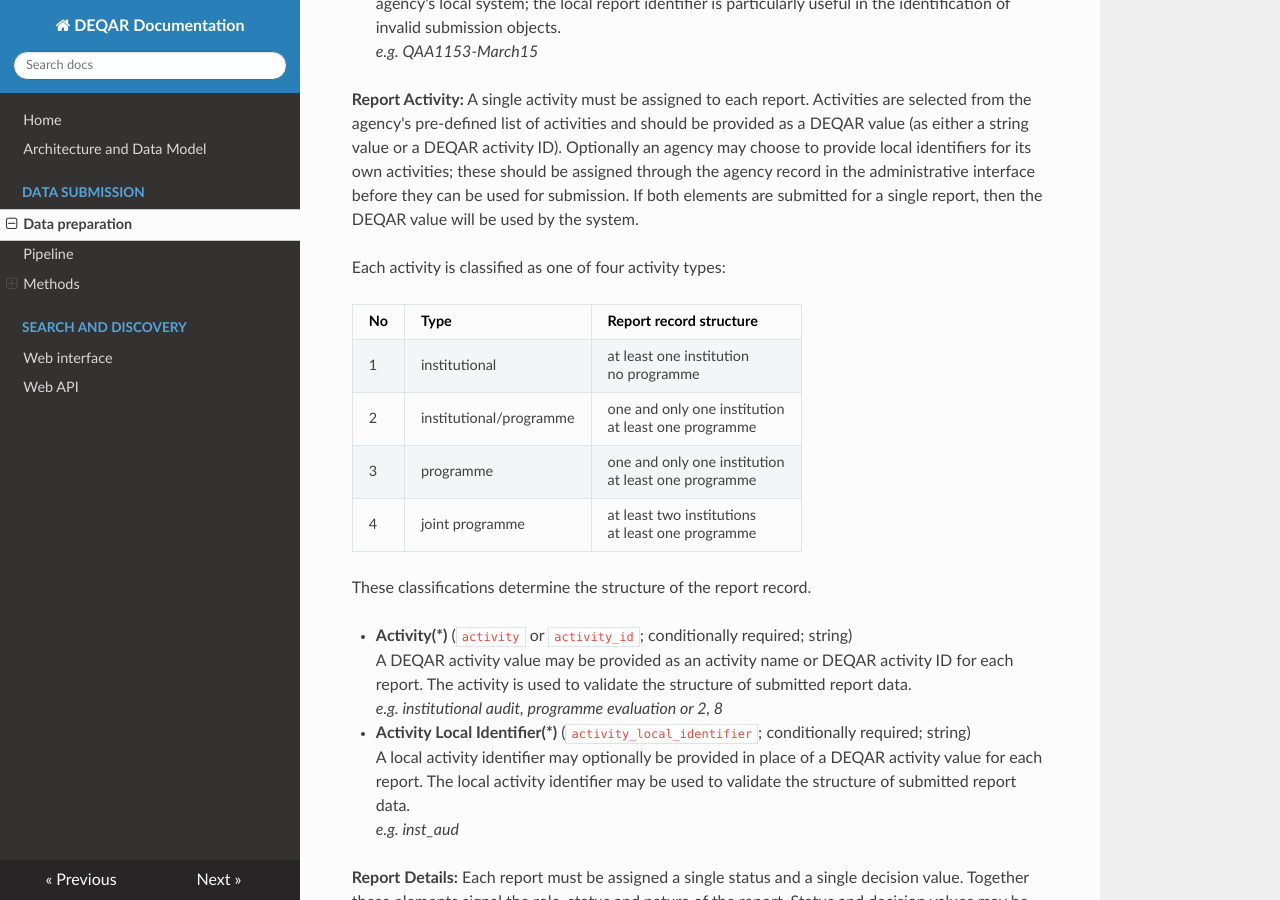
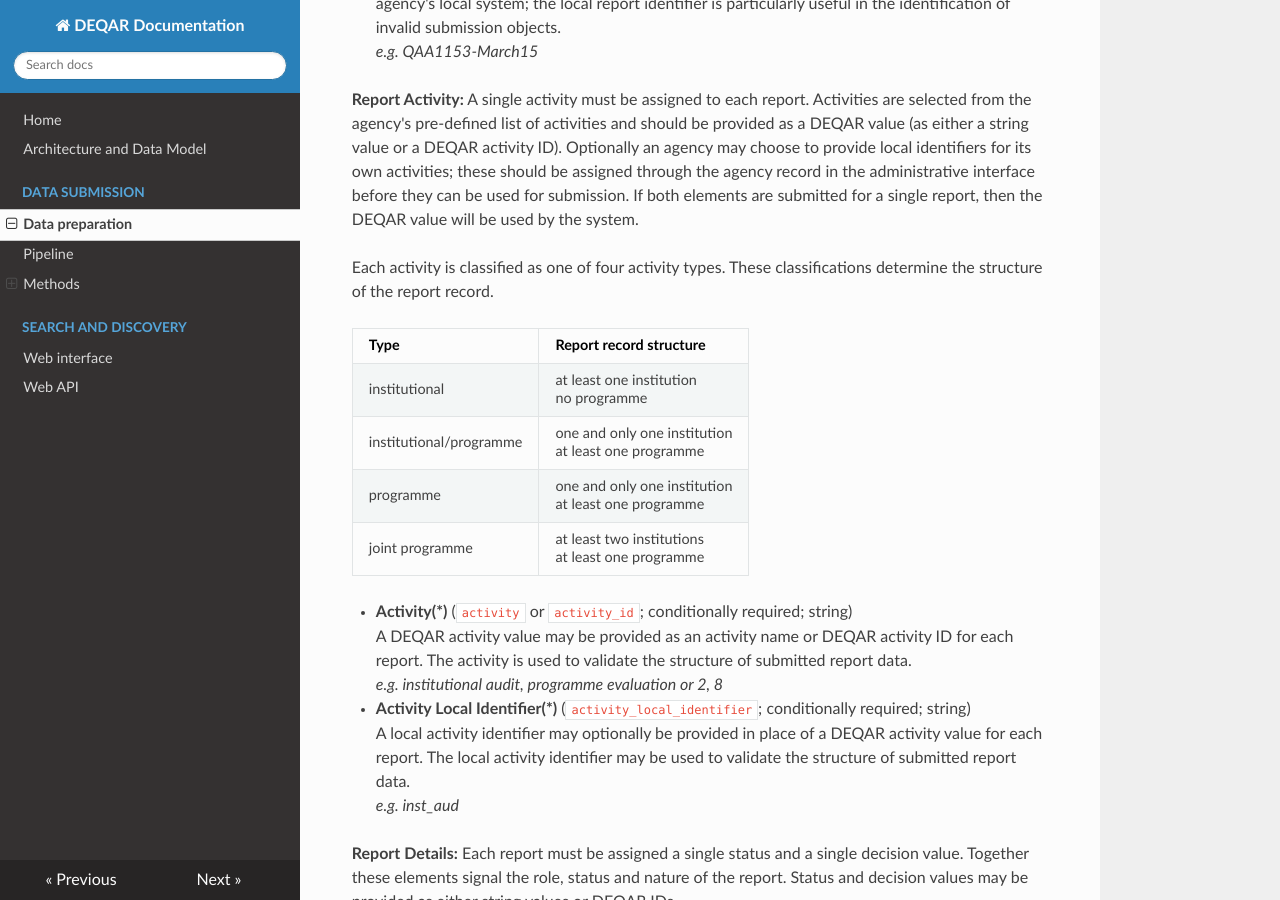
Before and after one commit to EQAR/deqar-docs, an MkDocs documentation site: the page built from docs/submission_object_fields.md, in a window 1280 px wide and 900 px high, scrolled down 1283 px. Built offline with MkDocs 1.6.1, drawn with Linux system fonts in a browser that asks for light colours; nearby versions of some CDN libraries; old or Windows-style settings are respelled for this version of MkDocs.

Commit message:
Update submission_object_fields.md

```diff
--- a/docs/submission_object_fields.md
+++ b/docs/submission_object_fields.md
@@ -8,8 +8,7 @@ Below we provide a full list of the data elements that can make up a submission
  - "should" to denote that an element is highly recommended
  - "may" to denote that an element is optional
 
-Report Data Elements
---------------------
+## Report Data Elements
 
 **Report Creation:** A single creating agency must be clearly identified for each report. The creating agency is often, though not always, the same as the submitting agency.
 
@@ -29,16 +28,14 @@ The report identifier used in the agency's local system should be provided for e
 
 **Report Activity:** A single activity must be assigned to each report. Activities are selected from the agency's pre-defined list of activities and should be provided as a DEQAR value (as either a string value or a DEQAR activity ID). Optionally an agency may choose to provide local identifiers for its own activities; these should be assigned through the agency record in the administrative interface before they can be used for submission. If both elements are submitted for a single report, then the DEQAR value will be used by the system.
 
-Each activity is classified as one of four activity types:
+Each activity is classified as one of four activity types. These classifications determine the structure of the report record.
 
-|No |Type                   |Report record structure        |
-|:--|:----------------------|:------------------------------|
-|1  |institutional          |at least one institution<br>no programme|
-|2  |institutional/programme|one and only one institution<br>at least one programme|
-|3  |programme              |one and only one institution<br>at least one programme|
-|4  |joint programme        |at least two institutions<br>at least one programme|
-
-These classifications determine the structure of the report record.
+|Type                   |Report record structure        |
+|:----------------------|:------------------------------|
+|institutional          |at least one institution<br>no programme|
+|institutional/programme|one and only one institution<br>at least one programme|
+|programme              |one and only one institution<br>at least one programme|
+|joint programme        |at least two institutions<br>at least one programme|
 
 - **Activity(\*)** (<code>activity</code> or <code>activity_id</code>; conditionally required; string)
 A DEQAR activity value may be provided as an activity name or DEQAR activity ID for each report. The activity is used to validate the structure of submitted report data.
```
